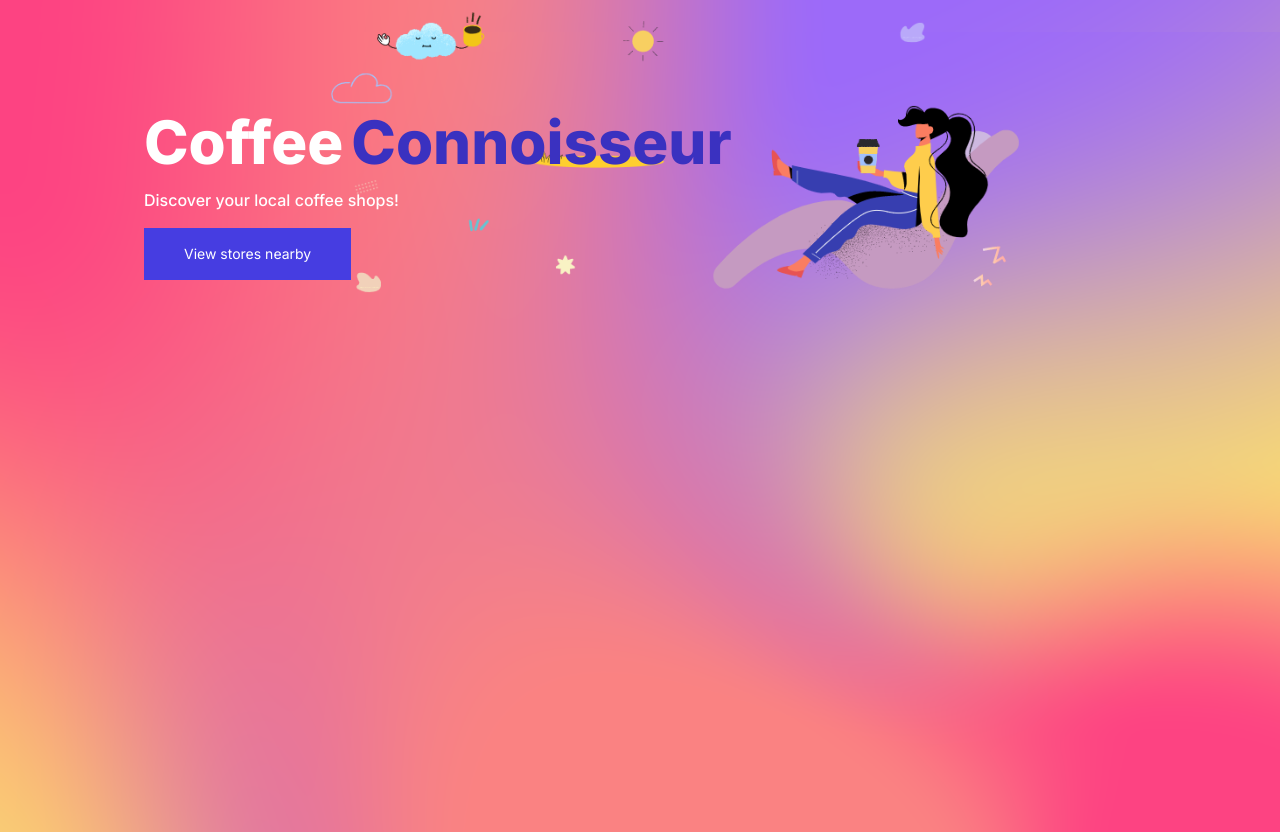
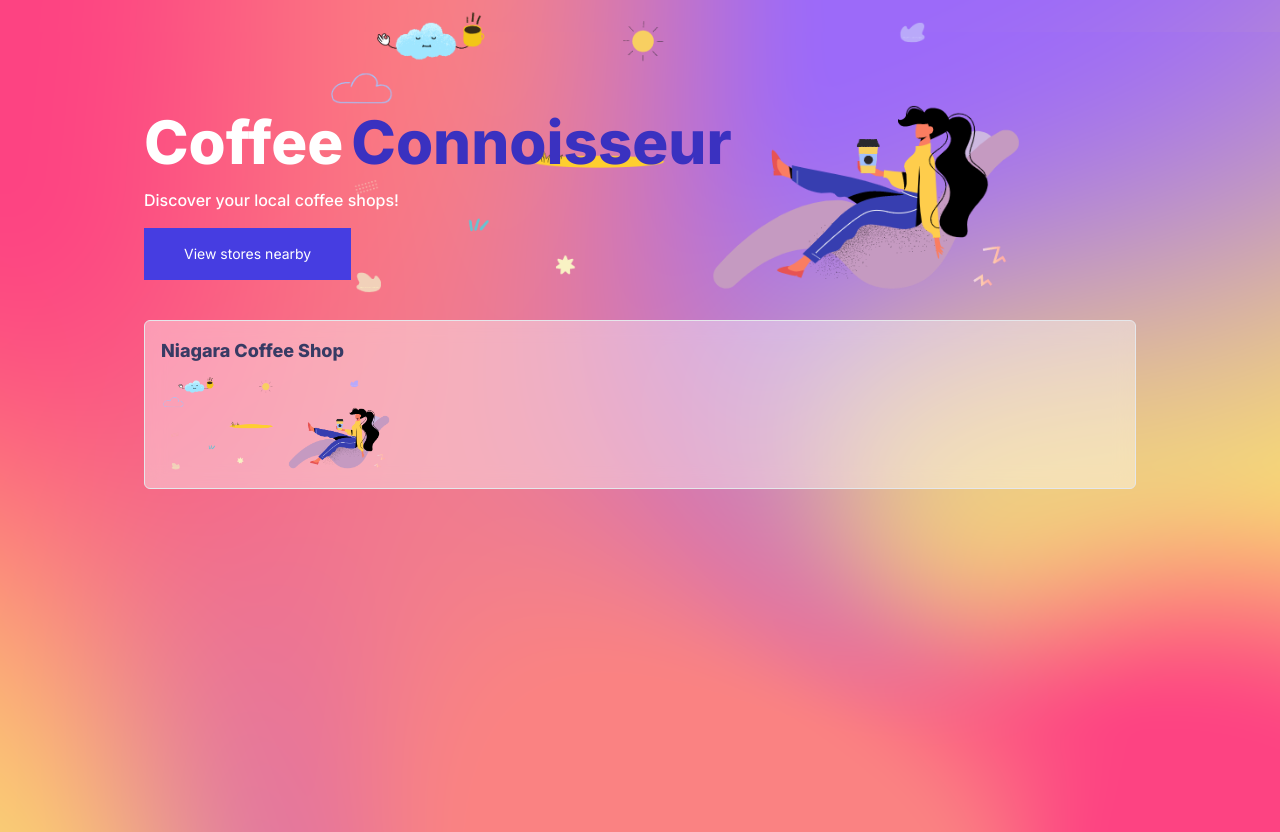
Before and after one commit to Abideen-program/coffee, a Next.js app: page / in a window 1280 px wide. Built offline with nearby package versions, Linux system fonts and the light colour scheme.

Commit message:
created the card component

```diff
--- /dev/null
+++ b/components/card/Card.tsx
@@ -0,0 +1,34 @@
+import Image from "next/image";
+import Link from "next/link";
+
+const Card = () => {
+  return (
+    <div className="my-10">
+      <Link href="/">
+        <div className="m-auto shadow-lg shadow-transparent">
+          <div
+            className={`border border-glassBorder p-4 rounded-md backdrop-blur-[10px] bg-glass hover:bg-glassHover hover:border-borderHover`}
+          >
+            <div className="mb-2">
+              <h2 className="font-extrabold text-ellipsis whitespace-nowrap text-lg overflow-hidden w-[256px]">
+                Niagara Coffee Shop
+              </h2>
+            </div>
+
+            <div className="text-teal-50">
+              <Image
+                src="/images/hero.png"
+                alt="coffee-shop"
+                width={230}
+                height={160}
+                className="rounded-md"
+              />
+            </div>
+          </div>
+        </div>
+      </Link>
+    </div>
+  );
+};
+
+export default Card;
--- a/pages/index.tsx
+++ b/pages/index.tsx
@@ -1,5 +1,6 @@
 import Banner from "@/components/banner/Banner";
-import { Inter } from "next/font/google";
+import Card from "@/components/card/Card";
+import { Inter, Poppins } from "next/font/google";
 import Head from "next/head";
 import Image from "next/image";
 
@@ -31,6 +32,7 @@ export default function Home() {
             height={400}
           />
         </div>
+        <Card />
       </main>
     </>
   );
--- a/tailwind.config.ts
+++ b/tailwind.config.ts
@@ -1,20 +1,21 @@
-import type { Config } from 'tailwindcss'
+import type { Config } from "tailwindcss";
 
 const config: Config = {
   content: [
-    './pages/**/*.{js,ts,jsx,tsx,mdx}',
-    './components/**/*.{js,ts,jsx,tsx,mdx}',
-    './app/**/*.{js,ts,jsx,tsx,mdx}',
+    "./pages/**/*.{js,ts,jsx,tsx,mdx}",
+    "./components/**/*.{js,ts,jsx,tsx,mdx}",
+    "./app/**/*.{js,ts,jsx,tsx,mdx}",
   ],
   theme: {
     extend: {
-      backgroundImage: {
-        'gradient-radial': 'radial-gradient(var(--tw-gradient-stops))',
-        'gradient-conic':
-          'conic-gradient(from 180deg at 50% 50%, var(--tw-gradient-stops))',
+      colors: {
+        glass: "hsla(0, 0%, 100%, 0.4)",
+        glassBorder: "1px solid hsla(0, 0%, 100%, 0.2)",
+        glassHover: "hsla(0, 0%, 100%, 0.7)",
+        borderHover: "1px solid #fff",
       },
     },
   },
   plugins: [],
-}
-export default config
+};
+export default config;
```
